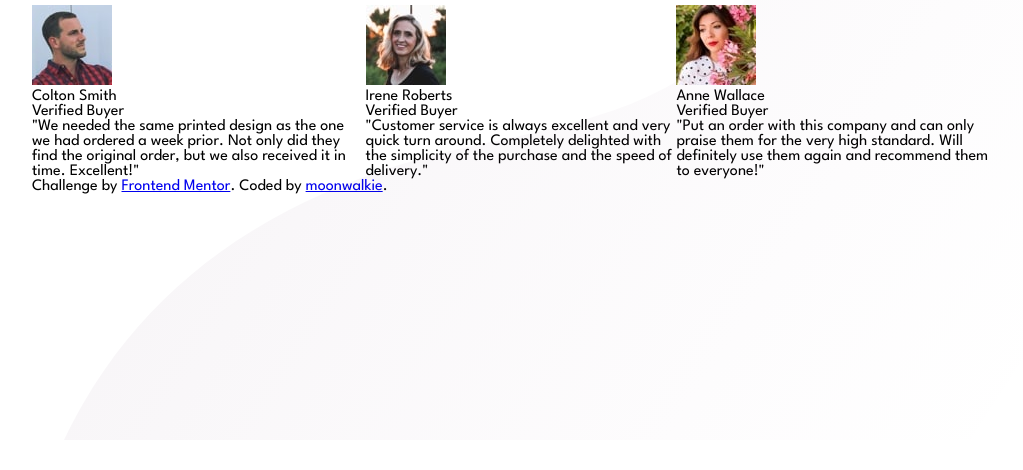
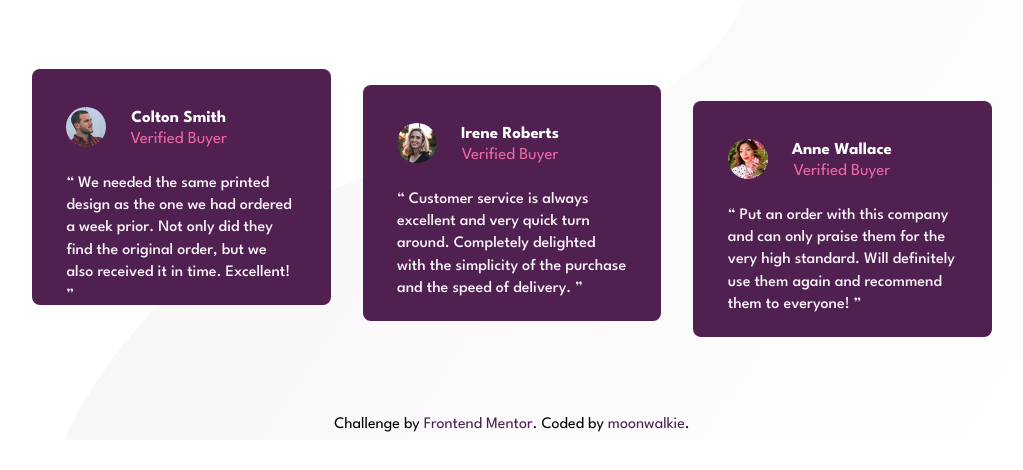
Before and after one commit to moonwalkie/social-proof-section-master, a plain HTML site: page index.html in a window 1280 px wide. Shown: the part 360-830 px from the top of the page, without its empty margins (128-1151 px from the left). Drawn offline with Linux system fonts and the light colour scheme.

Commit message:
Add reviews section & adjustments

```diff
--- a/index.html
+++ b/index.html
@@ -51,7 +51,7 @@
       </div>
     </section>
     <section class="reviews">
-      <div class="card">
+      <div class="card one">
         <div class="container">
           <img src="./images/image-colton.jpg" alt="Image of Colton Smith">
           <div class="container">
@@ -60,11 +60,11 @@
           </div>
         </div>
         <p class="review-content">
-          "We needed the same printed design as the one we had ordered a week prior. Not only did they find the original order, but we also received it in time. Excellent!"
+          “ We needed the same printed design as the one we had ordered a week prior. Not only did they find the original order, but we also received it in time. Excellent! ”
         </p>
       </div>
 
-      <div class="card">
+      <div class="card two">
         <div class="container">
           <img src="./images/image-irene.jpg" alt="Image of Irene Roberts">
           <div class="container">
@@ -73,11 +73,11 @@
           </div>
         </div>
         <p class="review-content">
-          "Customer service is always excellent and very quick turn around. Completely delighted with the simplicity of the purchase and the speed of delivery."
+          “ Customer service is always excellent and very quick turn around. Completely delighted with the simplicity of the purchase and the speed of delivery. ”
         </p>
       </div>
 
-      <div class="card">
+      <div class="card three">
         <div class="container">
           <img src="./images/image-anne.jpg" alt="Image of Anne Wallace">
           <div class="container">
@@ -86,7 +86,7 @@
           </div>
         </div>
         <p class="review-content">
-          "Put an order with this company and can only praise them for the very high standard. Will definitely use them again and recommend them to everyone!"
+          “ Put an order with this company and can only praise them for the very high standard. Will definitely use them again and recommend them to everyone! ”
         </p>
       </div>
     </section>
--- a/style.scss
+++ b/style.scss
@@ -16,6 +16,9 @@ body {
     padding: 7.5rem 10rem;
     font-family: $font-stack;
     overflow: hidden;
+    display: flex;
+    flex-direction: column;
+    justify-content: space-between;
 }
 
 .hero {
@@ -85,8 +88,6 @@ body {
     }
 }
 
-
-
 .bg-desktop {
     z-index: -1;
 
@@ -108,9 +109,80 @@ body {
 
 .reviews {
     display: flex;
+    gap: 2rem;
+    justify-content: space-between;
+
+    .card {
+        background-color: $p-dark-magenta;
+        padding: 2.4rem 2.15rem;
+        width: 20rem;
+        height: 10rem;
+        border-radius: .5rem;
+        display: flex;
+        flex-direction: column;
+        justify-content: space-between;
+        gap: 1.6rem;
+
+        .container {
+            display: flex;
+            align-items: center;
+            gap: 1.5rem;
+
+            .container {
+                display: flex;
+                flex-direction: column;
+                gap: 0.3rem;
+                margin-top: 0.2rem;
+                font-size: 1.05rem;
+
+                .client-name {
+                    color: $n-white;
+                    font-weight: 700;
+                }
+
+                .verified-buyer {
+                    color: $p-soft-pink;
+                }
+            }
+
+            img {
+                border-radius: 50%;
+                width: 2.5rem;
+            }
+        }
+
+        .review-content {
+            color: $n-l-gray-magenta;
+            font-weight: 500;
+            line-height: 1.4rem;
+        }
+    }
+
+    .card.one {
+        margin-top: -1rem;
+    }
+
+    .card.three {
+        margin-top: 1rem;
+    }
 }
 
-@media screen and (min-width: 1920px) {
+.attribution {
+    margin-bottom: 3rem;
+    text-align: center;
+
+    a {
+        text-decoration: none;
+        color: $p-dark-magenta;
+        transition: color ease-in-out 0.2s;
+    }
+
+    a:hover {
+        color: $p-soft-pink;
+    }
+}
+
+@media screen and (min-width: 1450px) {
     body {
         max-width: 1440px;
         margin: 0 auto;
```
Also changed, not shown: style.css, 1 other file.
